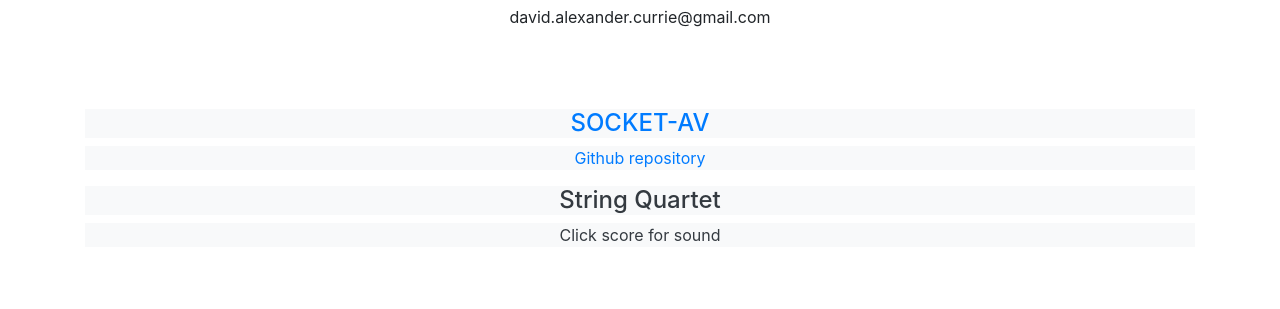
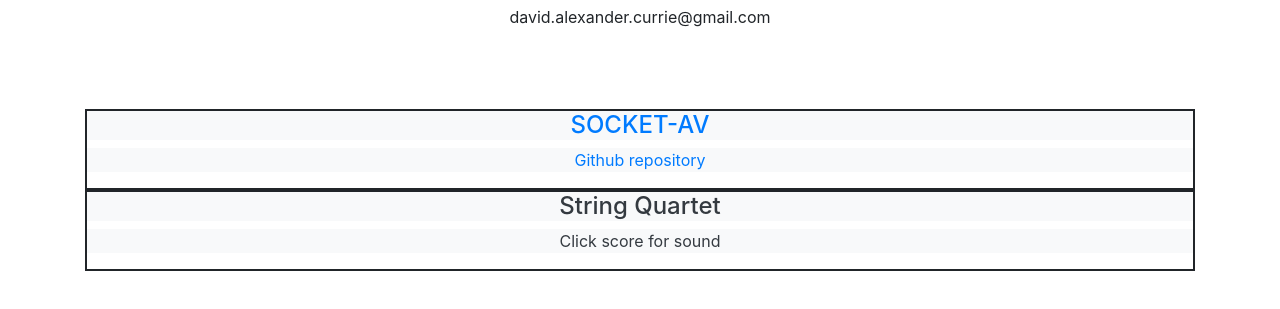
Before and after one commit to davidalexandercurrie/www, a plain HTML site: page index.html in a window 1280 px wide. Shown: the part 163-472 px from the top of the page. Drawn offline with nearby package versions, Linux system fonts and the light colour scheme; some packages are replaced by stand-ins of ours.

Commit message:
Update index.html

```diff
--- a/index.html
+++ b/index.html
@@ -46,14 +46,19 @@
       </div>
 
       <div class="container">
+        <div style="border-style: solid;
+  border-width: 2px;">
         <a href="https://socket-av.herokuapp.com/">
           <h4 class="bg-light text-primary" style="text-align: center;">SOCKET-AV</h2>
           <a  style="text-align: center" href="https://github.com/davidalexandercurrie/socket-av"><p class="bg-light text-primary">Github repository</p></a>
         </a>
+        </div>
 
-
+        <div style="border-style: solid;
+  border-width: 2px;">
         <h4 class="bg-light text-dark" style="text-align: center;">String Quartet</h2>
         <p class="bg-light text-dark" style="text-align: center;">Click score for sound</p>
+        </div>
 
         <iframe
 
```
